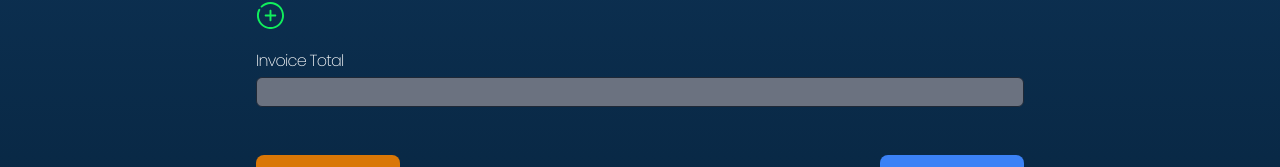
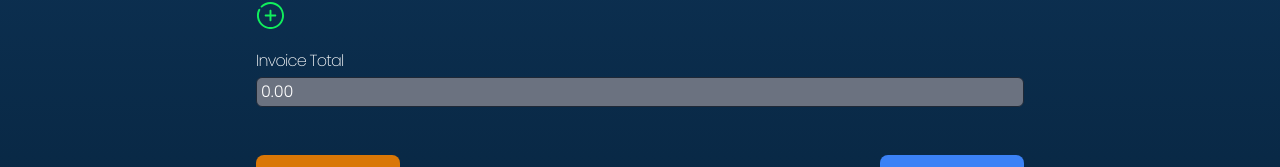
Before and after one commit to torbilote/vue3-invoice-app-v2, a Vue app: page /new-invoice in a window 1280 px wide. Shown: the part 1250-1417 px from the top of the page. Built offline with nearby package versions, Linux system fonts and the light colour scheme.

Commit message:
Added - Calculate Invoice Total

```diff
--- a/src/store/index.js
+++ b/src/store/index.js
@@ -216,7 +216,7 @@ export default createStore({
         state.sortOptions.direction = 'asc';
       }
     },
-    incId(state, payload) {
+    incrementId(state, payload) {
       if (payload === 'invoice') state.ids.invoiceId += 100;
       else if (payload === 'item') state.ids.itemId += 10;
     },
@@ -237,8 +237,8 @@ export default createStore({
     setSortOptions(context, payload) {
       context.commit('setSortOptions', payload);
     },
-    incId(context, payload) {
-      context.commit('incId', payload);
+    incrementId(context, payload) {
+      context.commit('incrementId', payload);
     },
   },
 });
--- a/src/views/AddInvoice.vue
+++ b/src/views/AddInvoice.vue
@@ -98,6 +98,7 @@ export default {
     localProductsList: {
       handler(freshList) {
         const updatedList = freshList;
+        let invoiceTotal = 0;
 
         for (let i = 0; i < updatedList.length; i += 1) {
           const { itemName, itemQuantity } = updatedList[i];
@@ -108,7 +109,10 @@ export default {
           if (itemIndex !== -1) {
             updatedList[i].unitPrice = itemDatabase[itemIndex].price;
             updatedList[i].itemTotal = parseFloat((updatedList[i].unitPrice * itemQuantity).toFixed(2));
+            invoiceTotal += updatedList[i].itemTotal;
           }
+
+          this.localInvoice.invoiceTotal = parseFloat(invoiceTotal.toFixed(2));
         }
       },
       deep: true,
@@ -124,7 +128,7 @@ export default {
     },
   },
   methods: {
-    ...mapActions(['updateInvoice', 'createInvoice', 'incId']),
+    ...mapActions(['createInvoice', 'incrementId']),
     backToHome() {
       this.$router.push({
         name: 'Home',
@@ -144,7 +148,7 @@ export default {
         unitPrice: 0,
         itemTotal: 0,
       });
-      this.incId('item');
+      this.incrementId('item');
     },
     deleteProductFromInvoice(id) {
       const index = this.localInvoice.productsList.findIndex((item) => item.itemId === id);
@@ -166,9 +170,9 @@ export default {
       paymentTerms: '*Select payment*',
       paymentDate: null,
       productsList: [],
-      invoiceTotal: null,
+      invoiceTotal: (0.0).toFixed(2),
     };
-    this.incId('invoice');
+    this.incrementId('invoice');
   },
 };
 </script>
--- a/src/views/EditInvoice.vue
+++ b/src/views/EditInvoice.vue
@@ -105,6 +105,7 @@ export default {
     localProductsList: {
       handler(freshList) {
         const updatedList = freshList;
+        let invoiceTotal = 0;
 
         for (let i = 0; i < updatedList.length; i += 1) {
           const { itemName, itemQuantity } = updatedList[i];
@@ -115,7 +116,10 @@ export default {
           if (itemIndex !== -1) {
             updatedList[i].unitPrice = itemDatabase[itemIndex].price;
             updatedList[i].itemTotal = parseFloat((updatedList[i].unitPrice * itemQuantity).toFixed(2));
+            invoiceTotal += updatedList[i].itemTotal;
           }
+
+          this.localInvoice.invoiceTotal = parseFloat(invoiceTotal.toFixed(2));
         }
       },
       deep: true,
@@ -131,7 +135,7 @@ export default {
     },
   },
   methods: {
-    ...mapActions(['updateInvoice', 'incId']),
+    ...mapActions(['updateInvoice', 'incrementId']),
     backToInvoiceDetails() {
       this.$router.push({
         name: 'Invoice Details',
```
Also changed, not shown: src/tasks.txt.
